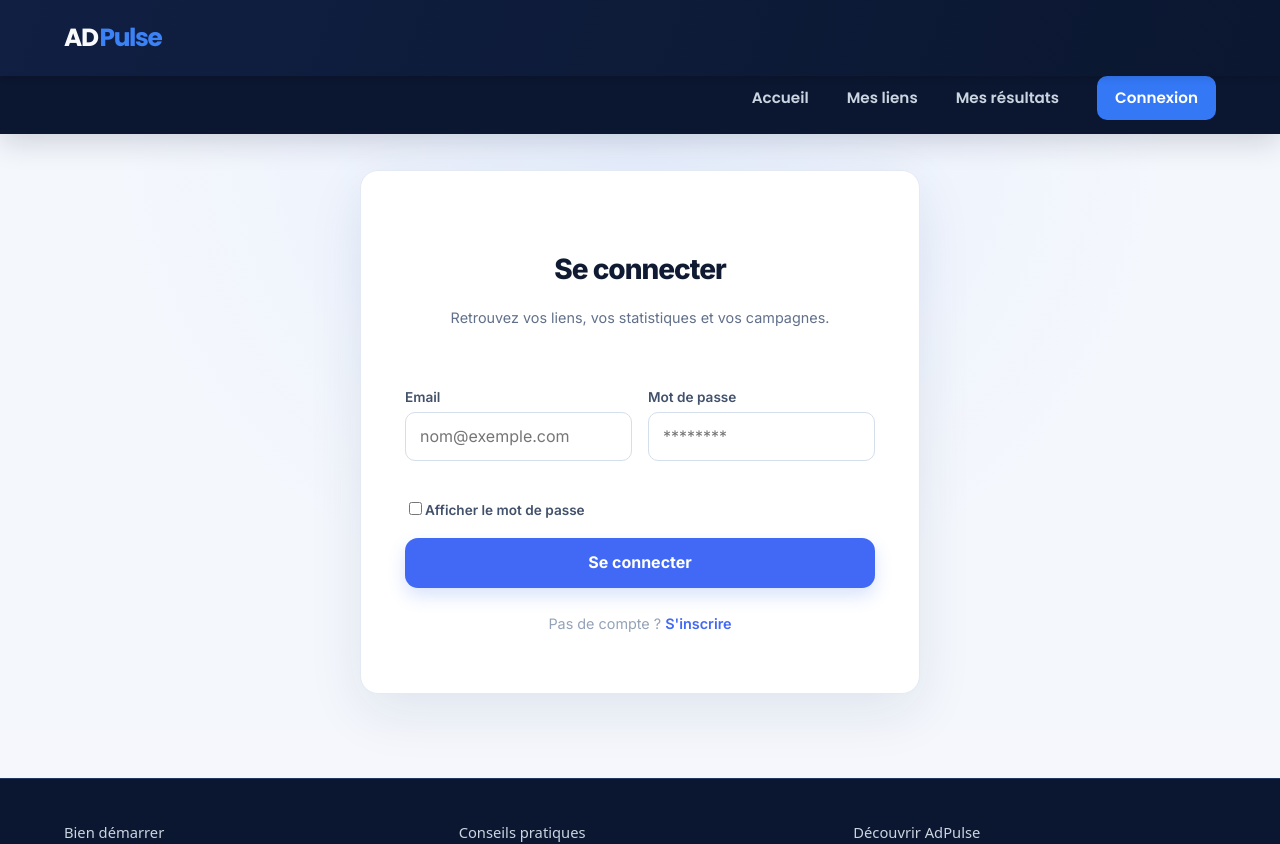
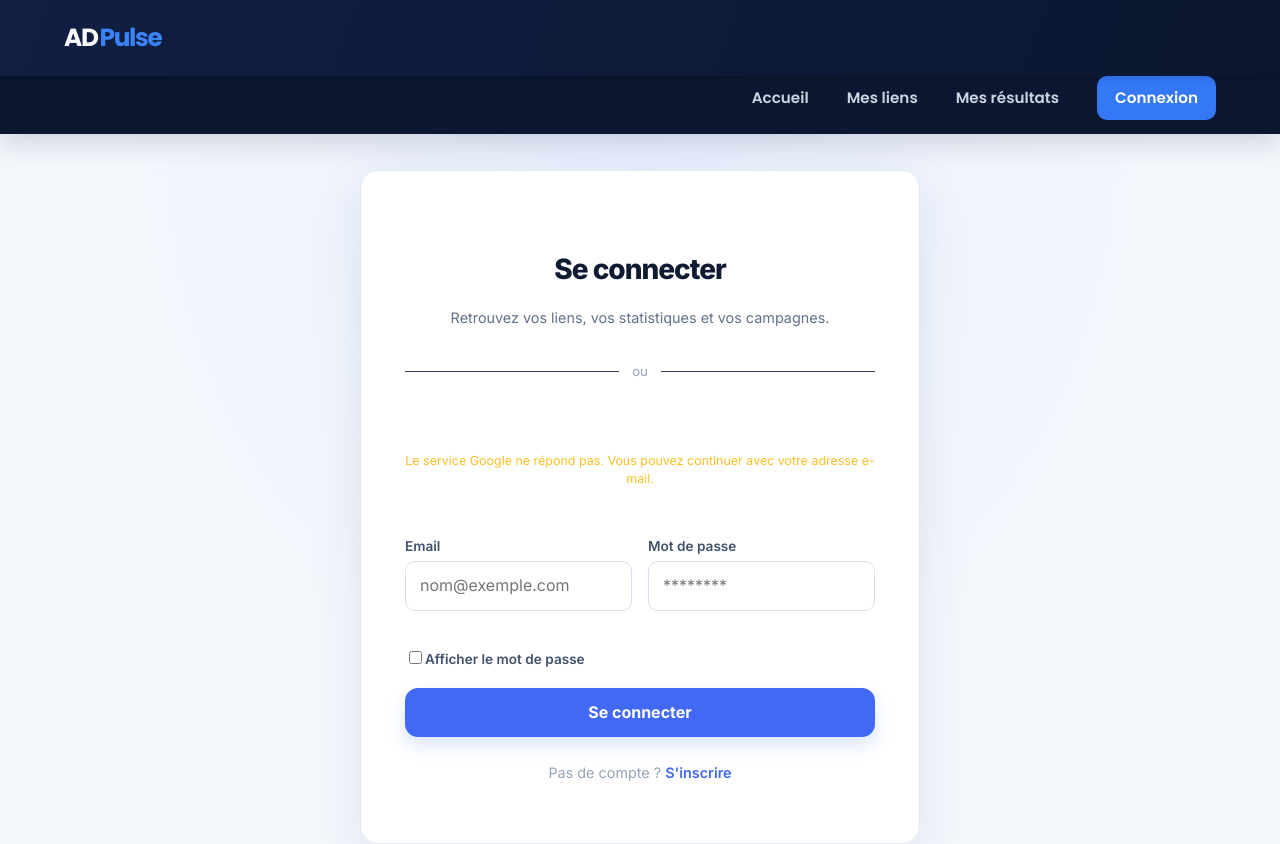
Before and after one commit to joelcinkenke2009-dotcom/FrontendTrackerLink, a Vue app: page /connexion in a window 1280 px wide. Shown: the top 844 px of the page. Built offline with nearby package versions, Linux system fonts and the light colour scheme; no server answers.

Commit message:
Add Google sign-in option

```diff
--- a/src/pages/Connexion.vue
+++ b/src/pages/Connexion.vue
@@ -1,6 +1,7 @@
 <script setup>
 import { apiUrl } from '@/config/env';
 import { ref } from 'vue';
+import GoogleSignIn from '@/components/GoogleSignIn.vue';
 const view = ref(false)
 const password = ref("")
 
@@ -38,6 +39,7 @@ export default{
       <h4 class="subtitle" style="color: red;">{{ errorMessage }}</h4>
       <h2>Se connecter</h2>
       <p class="subtitle">Retrouvez vos liens, vos statistiques et vos campagnes.</p>
+      <GoogleSignIn mode="signin" />
       <br>
       <div class="form-row">
         <div class="form-group">
```
